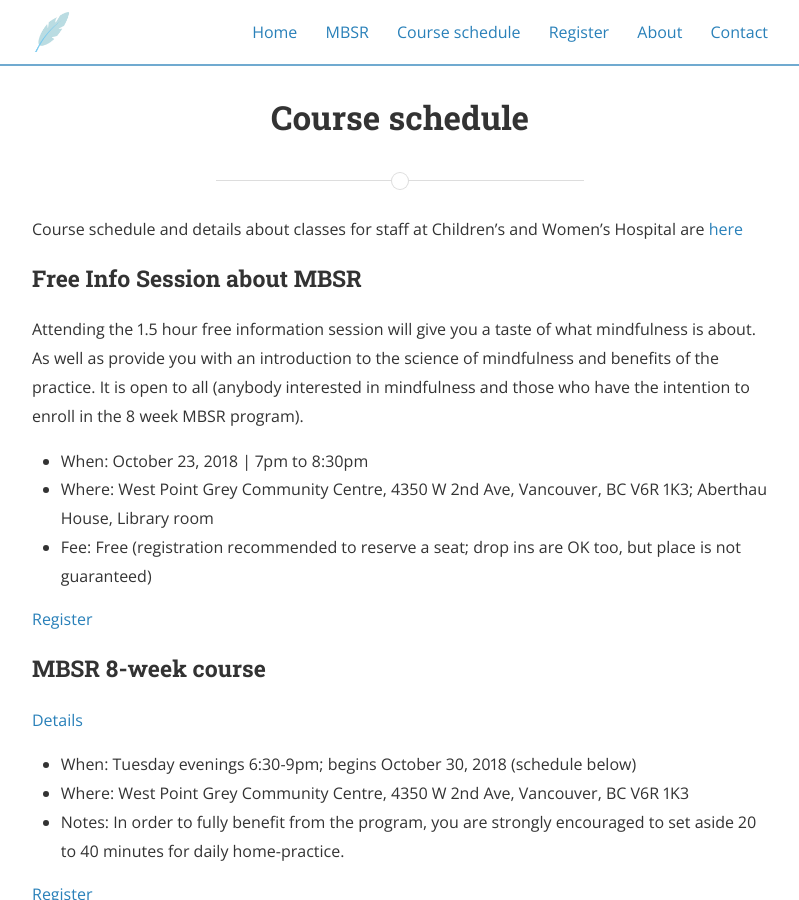
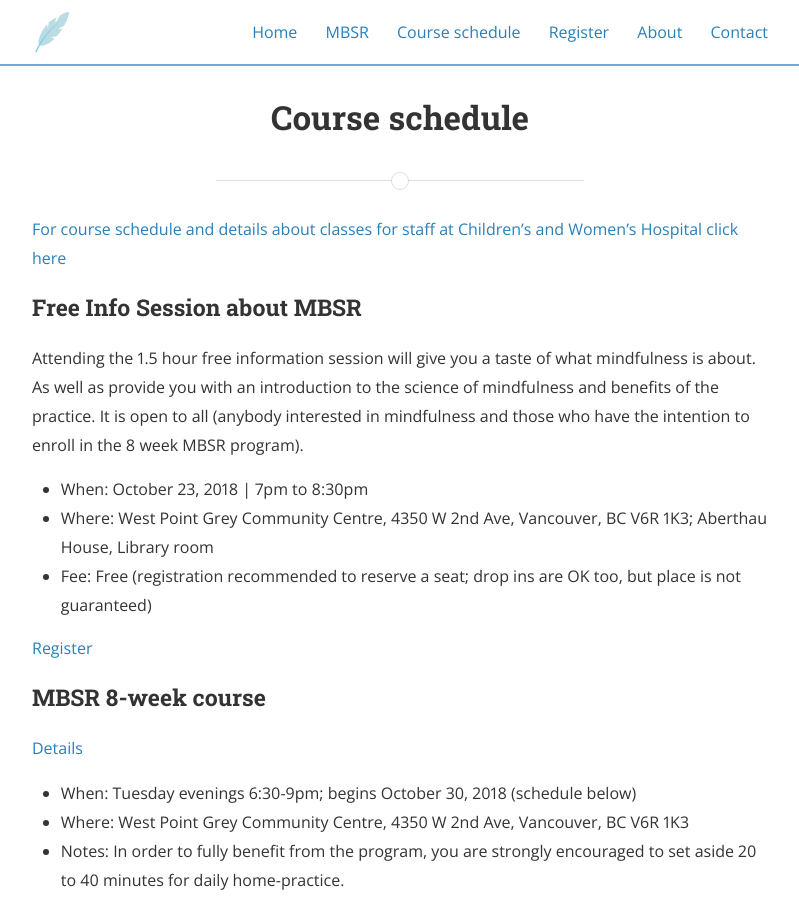
Before and after one commit to mindfulnessone/mindfulnessone.github.io, a Jekyll site: the page built from course-schedule.md, in a window 1280 px wide and 900 px high. Shown: the whole window, without its empty margins (240-1039 px from the left). Built offline with Jekyll 4.4.1, drawn with Linux system fonts in a browser that asks for light colours; nearby versions of some CDN libraries.

Commit message:
Update course-schedule.md

```diff
--- a/course-schedule.md
+++ b/course-schedule.md
@@ -6,7 +6,7 @@
 order: 3
 ---
 
-Course schedule and details about classes for staff at Children's and Women's Hospital are [here](/hospital-staff/)
+[For course schedule and details about classes for staff at Children's and Women's Hospital click here](/hospital-staff/)
 
 ### Free Info Session about MBSR
 Attending the 1.5 hour free information session will give you a taste of what mindfulness is about. As well as provide you with an introduction to the science of mindfulness and benefits of the practice. It is open to all (anybody interested in mindfulness and those who have the intention to enroll in the 8 week MBSR program).
```
